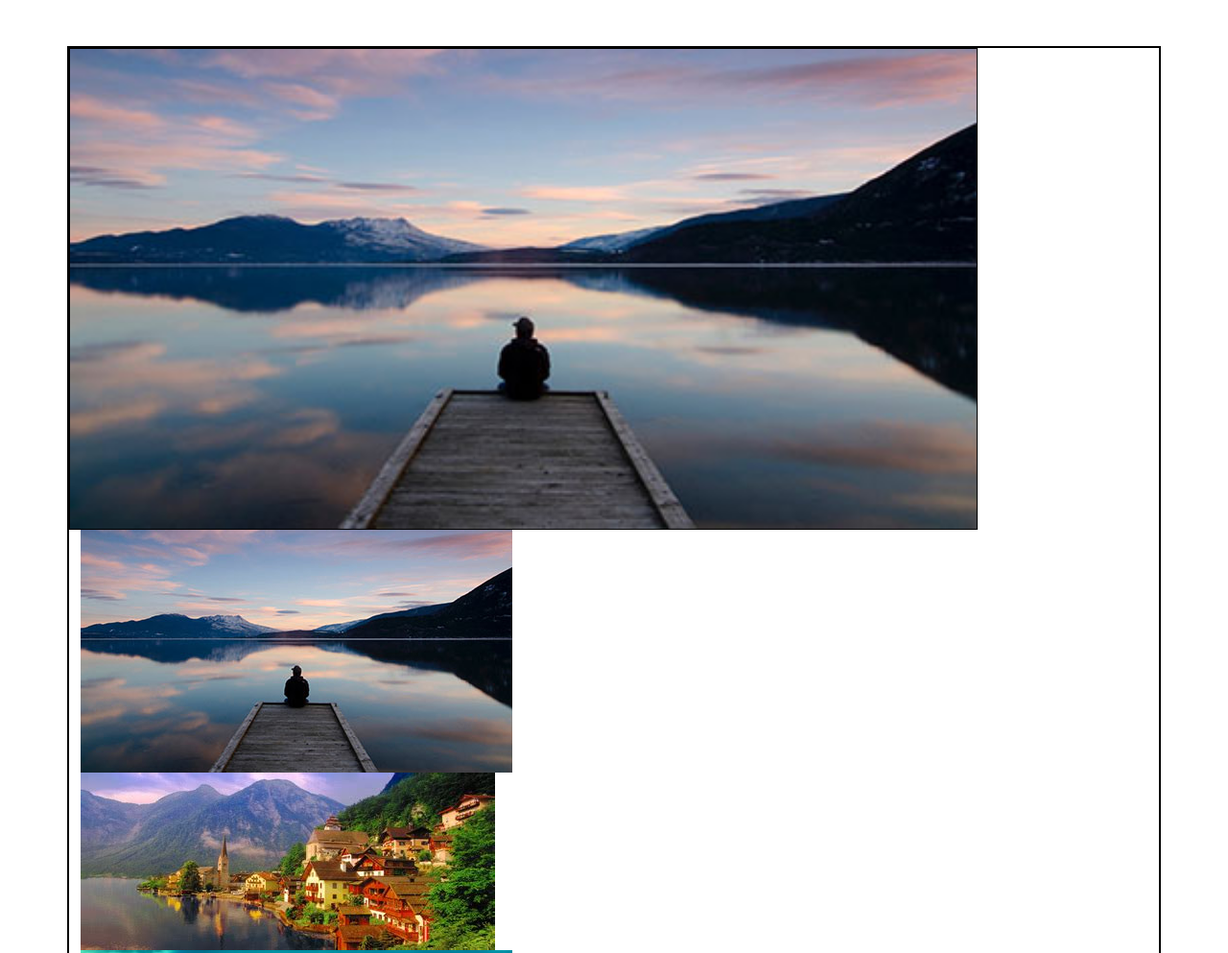
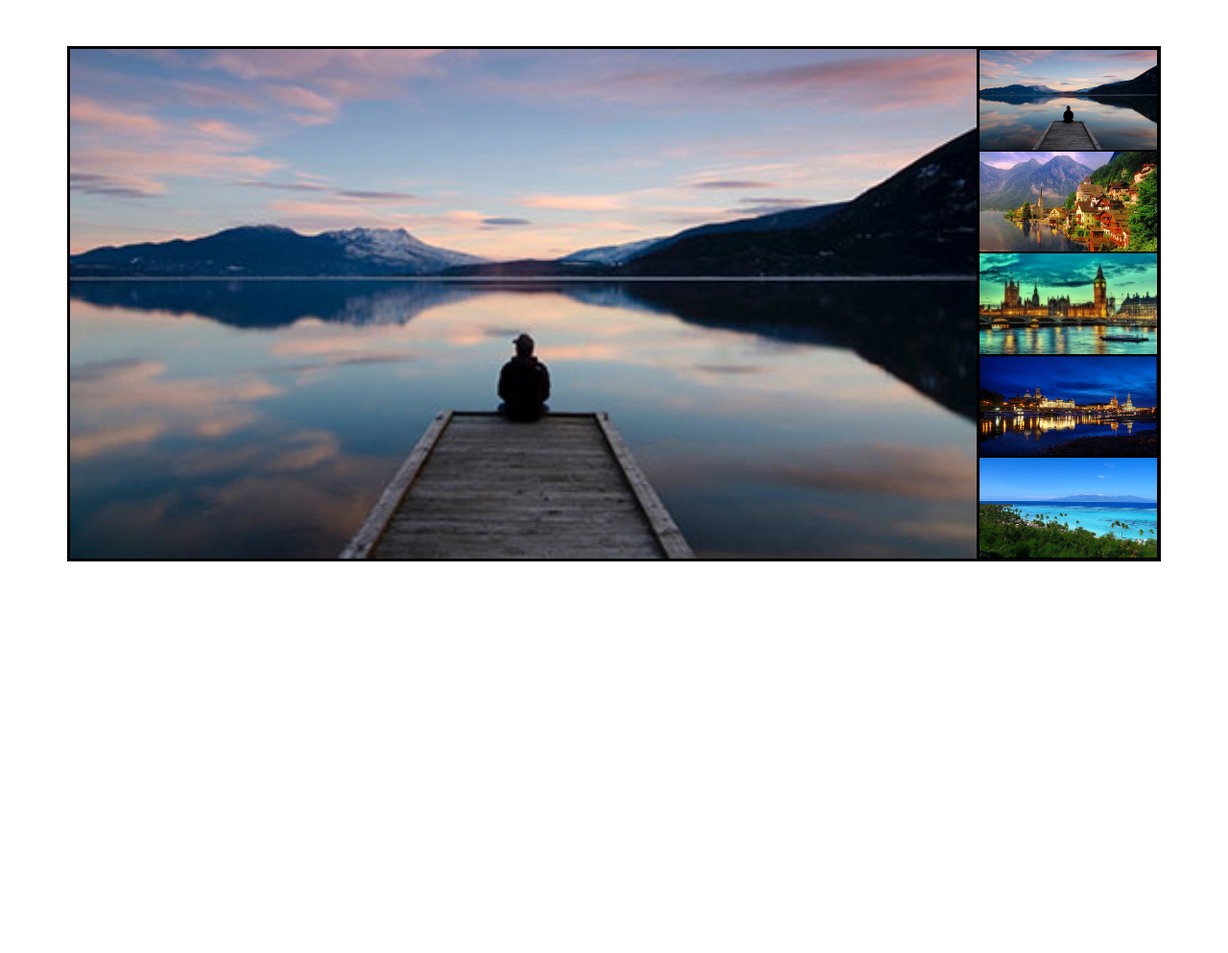
Before and after one commit to Anto231996/js-array-carousel, a plain HTML site: page index.html in a window 1280 px wide. Shown: the top 993 px of the page at 96% size. After the commit the page ends 800 px from the top, so only its background shows below. Drawn offline with nearby package versions, Linux system fonts and the light colour scheme.

Commit message:
correzione

```diff
--- a/css/style.css
+++ b/css/style.css
@@ -21,9 +21,8 @@
 }
 
 #thumbnails .item img{
+    width: 100%;
     height: 100%;
-    width: 100%;
-    height: calc(100% / 5);
 
 }
 
--- a/index.html
+++ b/index.html
@@ -21,7 +21,7 @@
 
                 </div>
 
-                <div class="thumbnails" class="col-2 p-0">
+                <div id="thumbnails" class="col-2 p-0">
 
                 </div>
 
--- a/js/script.js
+++ b/js/script.js
@@ -9,17 +9,15 @@ const images = [
 let carouselImg = document.createElement("img");
 carouselImg.src = "img/01.jpg";
 document.getElementById('carousel').appendChild(carouselImg);
-carouselImg.style.width = '100%';
-carouselImg.style.height = '500px';
 
 let carouselContent = '';
 
 for (let i = 0 ; i < images.length ; i++){
     carouselContent += `
     <div class="item">
-        <img src="${images[i]}" alt="Random picture">
+        <img src="${images[i]}" alt="">
     </div>`
 }
 
-const carouselWrapper = document.querySelector('div.thumbnails');
+const carouselWrapper = document.querySelector('div#thumbnails');
 carouselWrapper.innerHTML += carouselContent;
```
